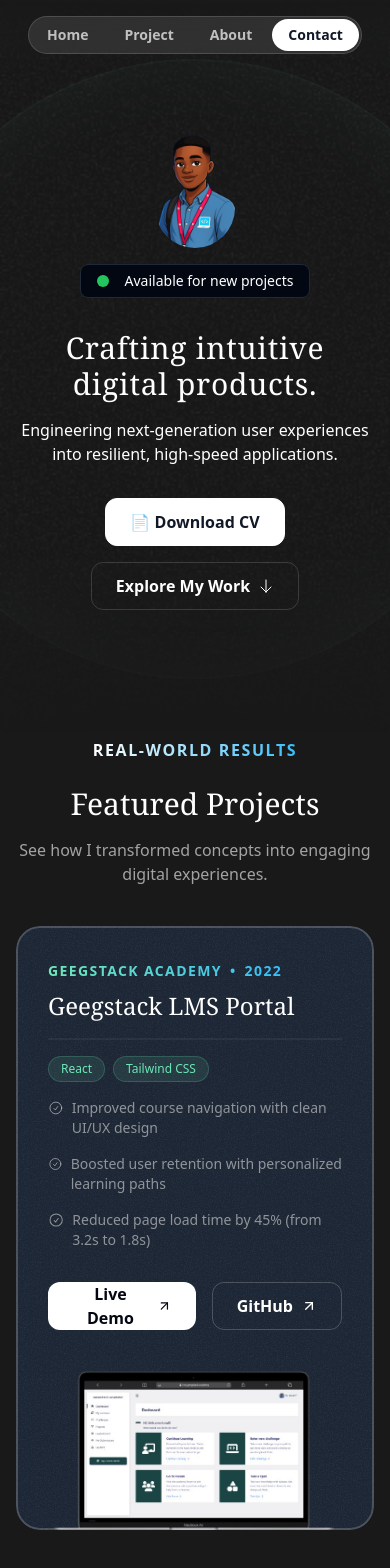
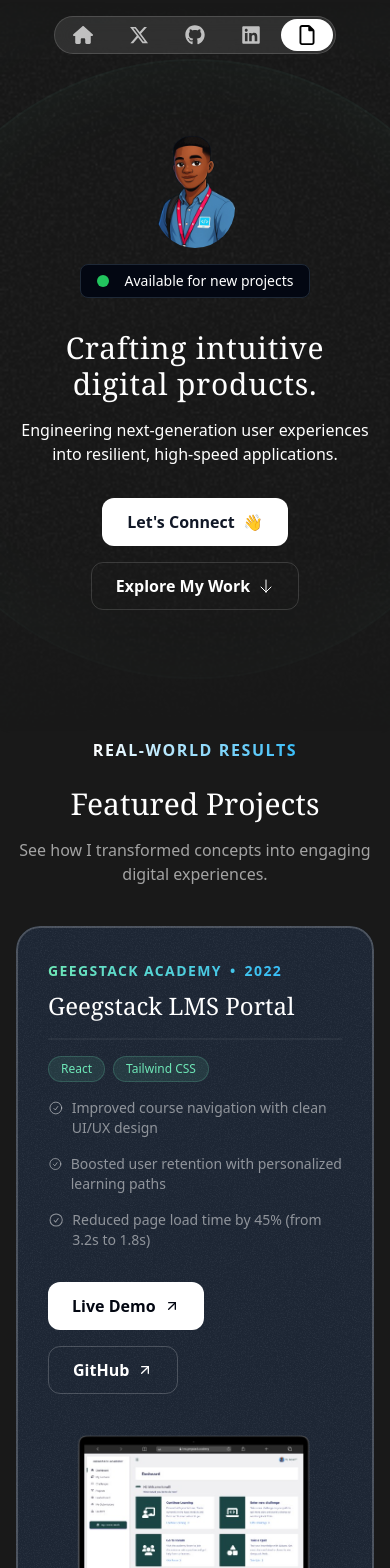
Before and after one commit to faruk-olawale/my-portfolio, a Next.js app: page / in a window 390 px wide. Shown: the top 1568 px of the page. Built offline with nearby package versions, Linux system fonts and the light colour scheme; a web font is replaced by a local one.

Commit message:
initail message

```diff
--- a/src/sections/Footer.tsx
+++ b/src/sections/Footer.tsx
@@ -1,28 +1,11 @@
-import { FaXTwitter, FaGithub, FaLinkedin, FaInstagram } from "react-icons/fa6";
 
-const footerLinks = [
-  { icon: FaXTwitter, href: "https://x.com/farukolawale3?s=11" },
-  { icon: FaGithub, href: "https://github.com/faruk-olawale " },
-  { icon: FaLinkedin, href: "https://www.linkedin.com/in/faruk-ismail-4812213a0?utm_source=share&utm_campaign=share_via&utm_content=profile&utm_medium=ios_app" },
-  { icon: FaInstagram, href: "  https://www.instagram.com/farry.yo/" },
-];
 
 export const Footer = () => {
   return (
     <footer>
       <div className="container max-w-5xl mx-auto px-4">
-        <div className="border-t border-white/15 py-6 text-sm flex flex-col items-center gap-8">
+        <div className="border-t border-white/15 py-6 text-sm flex flex-col items-center gap-10">
           <div className="text-white/40">&copy; 2025. All rights reserved.</div>
-          <nav className="flex gap-6">
-            {footerLinks.map((link, i) => {
-              const Icon = link.icon;
-              return (
-                <a href={link.href} key={i} className="inline-flex items-center gap-1.5">
-                  <Icon className="text-white size-5" />
-                </a>
-              );
-            })}
-          </nav>
         </div>
       </div>
     </footer>
--- a/src/sections/Header.tsx
+++ b/src/sections/Header.tsx
@@ -1,10 +1,51 @@
+import { FaXTwitter, FaGithub, FaLinkedin, FaHouse, FaRegFile } from "react-icons/fa6";
+
 export const Header = () => {
-  return <div className="flex justify-center w-full fixed top-0 pt-4 z-20">
-    <nav className="flex gap-1 p-0.5 border border-white/15 rounded-full bg-white/10 backdrop-blur">
-      <a href="#" className="nav-item">Home</a>
-      <a href="#project" className="nav-item">Project</a>
-      <a href="#about" className="nav-item">About</a>
-      <a href="#contact" className="nav-item bg-white text-gray-900 hover:bg-white/70 hover:text-gray-900">Contact</a>
-    </nav>
-  </div>;
+  return (
+    <div className="flex justify-center w-full fixed top-0 pt-4 z-20">
+      <nav className="flex gap-1 p-0.5 border border-white/15 rounded-full bg-white/10 backdrop-blur">
+
+        {/* Home Icon (1st) */}
+        <a
+          href="#"
+          className="nav-item flex items-center justify-center text-xl"
+        >
+          <FaHouse />
+        </a>
+
+        <a
+          href="https://x.com/farukolawale3?s=11"
+          target="_blank"
+          className="nav-item flex items-center justify-center text-xl"
+        >
+          <FaXTwitter />
+        </a>
+
+        <a
+          href="https://github.com/faruk-olawale"
+          target="_blank"
+          className="nav-item flex items-center justify-center text-xl"
+        >
+          <FaGithub />
+        </a>
+
+        <a
+          href="https://www.linkedin.com/in/faruk-ismail-4812213a0?utm_source=share&utm_campaign=share_via&utm_content=profile&utm_medium=ios_app"
+          target="_blank"
+          className="nav-item flex items-center justify-center text-xl"
+        >
+          <FaLinkedin />
+        </a>
+
+        <a
+          href="/cv"
+          target="_blank"
+          className="nav-item bg-white text-gray-900 hover:bg-white/70 hover:text-gray-900 flex items-center justify-center text-xl"
+        >
+          <FaRegFile className="text-black" />
+        </a>
+
+      </nav>
+    </div>
+  );
 };
--- a/src/sections/Hero.tsx
+++ b/src/sections/Hero.tsx
@@ -83,27 +83,29 @@ export const HeroSection = () => {
           </p>
         </div>
 
-        {/* CTA Buttons */}
    <div className="flex flex-col md:flex-row justify-center items-center mt-8 gap-4">
 
-          {/* Download CV */}
     <a
-            href="/cv.pdf"
-            download
-            className="inline-flex items-center gap-2 border border-white bg-white text-gray-900 h-12 px-6 rounded-xl relative z-20"
+      href="#contact"
+      className="inline-flex items-center gap-2 h-12 px-6 rounded-xl relative z-20
+                border border-white/15 bg-white text-gray-900"
     >
-            <span className="font-semibold">📄 Download CV</span>
+      <span className="font-semibold">Let's Connect</span>
+      👋
     </a>
 
-          {/* Explore My Work */}
+
     <a
     href="#project"
-            className="inline-flex items-center gap-2 border border-white/15 px-6 h-12 rounded-xl relative z-20"
+    className="inline-flex items-center gap-2 h-12 px-6 rounded-xl relative z-20
+               border border-white/15 text-white"
       >
         <span className="font-semibold">Explore My Work</span>
         <ArrowDown className="size-4" />
       </a>
+
 </div>
+
       </div>
     </div>
   );
--- a/src/sections/Projects.tsx
+++ b/src/sections/Projects.tsx
@@ -113,21 +113,28 @@ export const ProjectsSection = () => {
                     ))}
                   </ul>
 
-                  {/* --- BUTTON SECTION UPDATED --- */}
-                  <div className="flex gap-4 mt-8">
-                    <a href={project.liveDemo} target="_blank">
-                      <button className="bg-white text-gray-950 h-12 px-6 rounded-xl
-                        font-semibold inline-flex items-center justify-center gap-2">
+             <div className="flex flex-col sm:flex-row gap-4 mt-8">
+            <a
+              href={project.liveDemo}
+              target="_blank"
+              rel="noopener noreferrer"
+              className="flex-shrink-0"
+            >
+              <button className="bg-white text-gray-950 h-12 px-6 rounded-xl font-semibold inline-flex items-center gap-2 whitespace-nowrap">
                 <span>Live Demo</span>
-                        <ArrowUpRightIcon className="size-4"/>
+                <ArrowUpRightIcon className="size-4" />
               </button>
             </a>
 
-                    <a href={project.github} target="_blank">
-                      <button className="border border-white/20 text-white h-12 px-6 rounded-xl
-                        font-semibold inline-flex items-center justify-center gap-2">
+            <a
+              href={project.github}
+              target="_blank"
+              rel="noopener noreferrer"
+              className="flex-shrink-0"
+            >
+              <button className="border border-white/20 text-white h-12 px-6 rounded-xl font-semibold inline-flex items-center gap-2 whitespace-nowrap">
                 <span>GitHub</span>
-                        <ArrowUpRightIcon className="size-4"/>
+                <ArrowUpRightIcon className="size-4" />
               </button>
             </a>
           </div>
```
Lines whose indentation alone changed are shown as unchanged.
